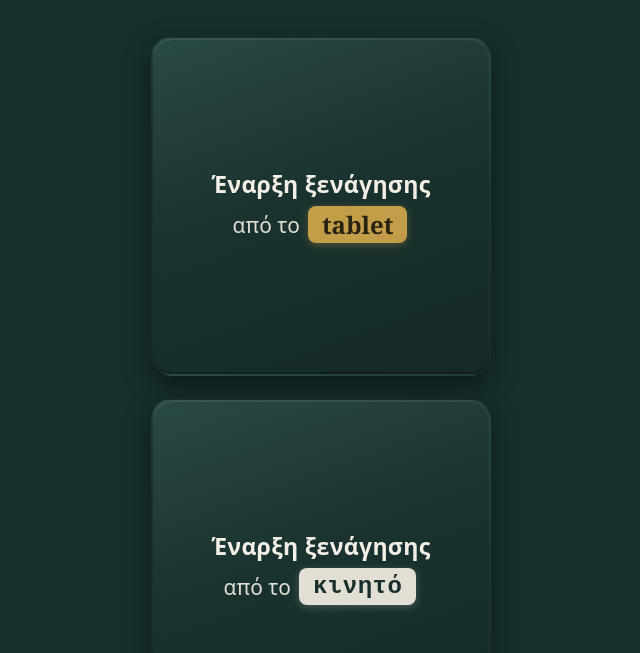
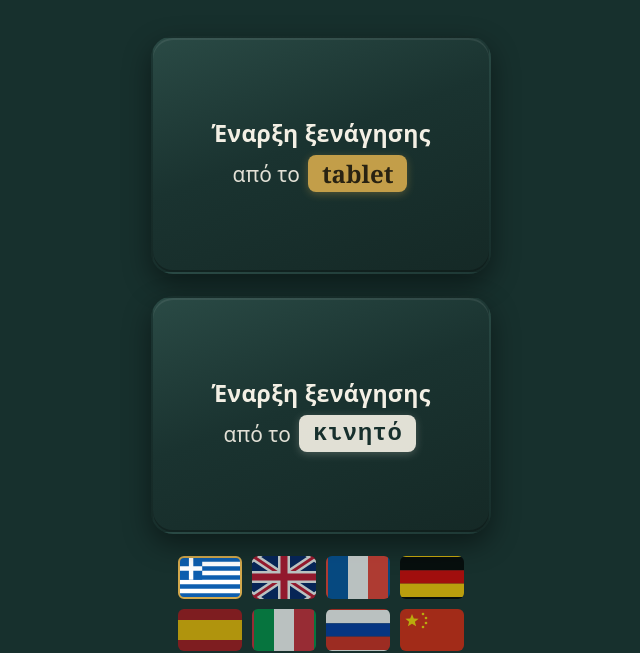
Before and after one commit to amvrakiathermou/mouseio, a plain HTML site: page index.html in a window 1280 px wide. Shown: the part 157-810 px from the top of the page, without its empty margins (319-959 px from the left). Drawn offline with Linux system fonts and the light colour scheme; no server answers.

Commit message:
Update index.html

```diff
--- a/index.html
+++ b/index.html
@@ -63,7 +63,9 @@ footer{padding:10px 20px 20px;font:14px system-ui,sans-serif;color:var(--mute)}
 .langs button.flag{-webkit-user-select:none;user-select:none;-webkit-touch-callout:none;touch-action:manipulation}
 
 .btn.start,.btn.start2{
-  width:min(88vw,340px);aspect-ratio:1/1;min-height:0;height:auto;border-radius:22px;
+  width:min(88vw,340px);
+  aspect-ratio:10/7;
+  min-height:0;height:auto;border-radius:22px;
   font-size:22px;line-height:1.35;font-weight:500;
   background:linear-gradient(160deg,#2a4a45 0%,#1a3330 45%,#152926 100%);
   color:var(--ink);border:2px solid transparent;
@@ -71,6 +73,8 @@ footer{padding:10px 20px 20px;font:14px system-ui,sans-serif;color:var(--mute)}
   position:relative;overflow:hidden;
   display:flex;flex-direction:column;align-items:center;justify-content:center;gap:6px;padding:24px 20px;
 }
+
+
 .btn.start::before,.btn.start2::before{
   content:"";position:absolute;top:-50%;left:-60%;width:50%;height:200%;
   background:linear-gradient(105deg,transparent 0%,rgba(255,255,255,.07) 45%,rgba(255,255,255,.18) 50%,rgba(255,255,255,.07) 55%,transparent 100%);
```
